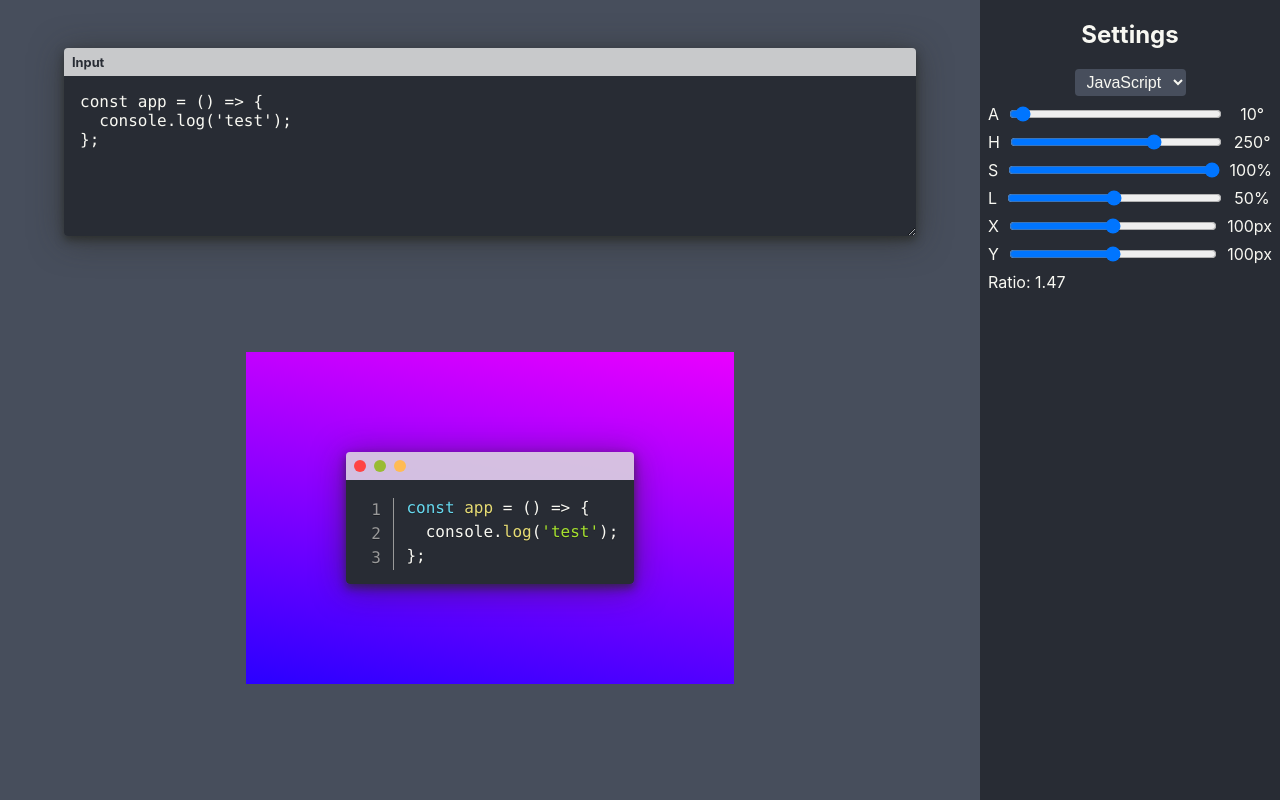
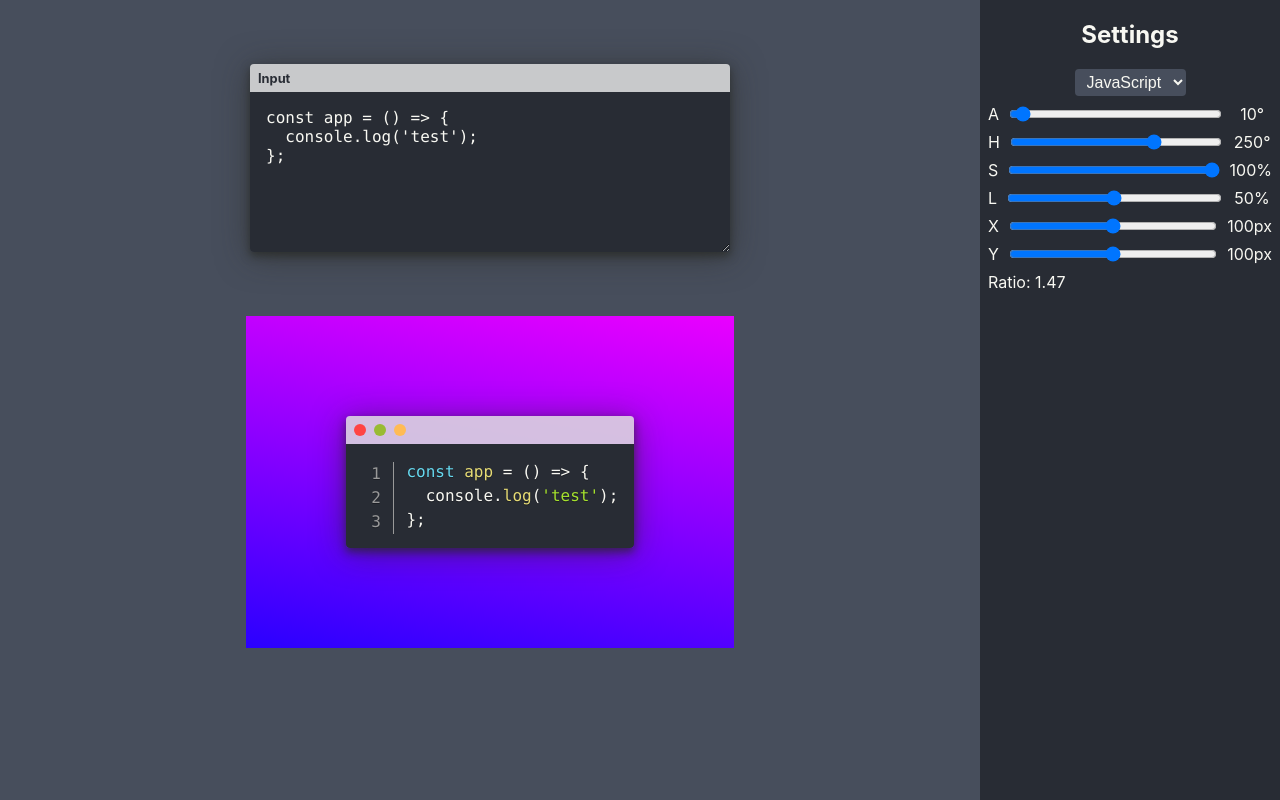
Before and after one commit to dczysz/snippety, a React (Create React App) app: page / in a window 1280 px wide. Built offline with nearby package versions, Linux system fonts and the light colour scheme.

Commit message:
Better preview alignment

```diff
--- a/src/App.js
+++ b/src/App.js
@@ -26,9 +26,10 @@ const StyledApp = styled.div`
   height: 100vh;
 
   main {
-    padding: 0 4rem;
+    margin: 0 4rem;
     display: flex;
     flex-direction: column;
+    align-items: center;
   }
 `;
 
--- a/src/components/CodeInput.js
+++ b/src/components/CodeInput.js
@@ -6,14 +6,13 @@ import { actionTypes } from '../store/types';
 import TitleBar from './TitleBar';
 
 const StyledCodeInput = styled.div`
-  width: 100%;
-  margin-top: 3rem;
+  margin: 4rem 0 2rem 0;
   box-shadow: ${p => p.theme.bs};
   border-radius: ${p => p.theme.br};
   position: relative;
 
   textarea {
-    width: 100%;
+    max-width: 800px;
     display: block;
     white-space: pre;
     min-height: 10rem;
@@ -24,7 +23,7 @@ const StyledCodeInput = styled.div`
     color: hsl(${p => p.theme.white});
     padding: 1rem;
     font-size: inherit;
-    resize: vertical;
+    resize: both;
     margin: 0;
   }
 
--- a/src/components/Preview.js
+++ b/src/components/Preview.js
@@ -10,7 +10,7 @@ const StyledPreview = styled.section`
   display: flex;
   justify-content: center;
   align-items: center;
-  height: 100%;
+  margin: 2rem 0;
 
   .content-container {
     min-width: 50%;
```
